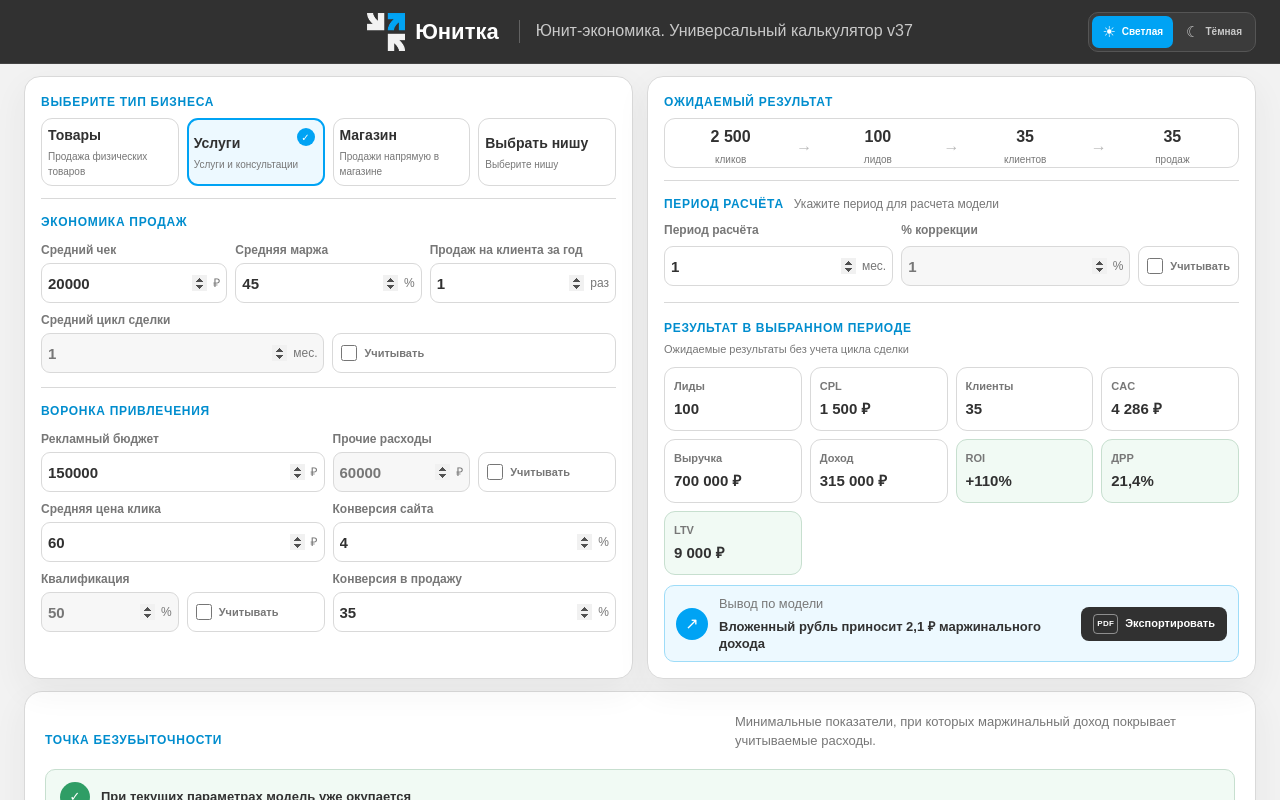
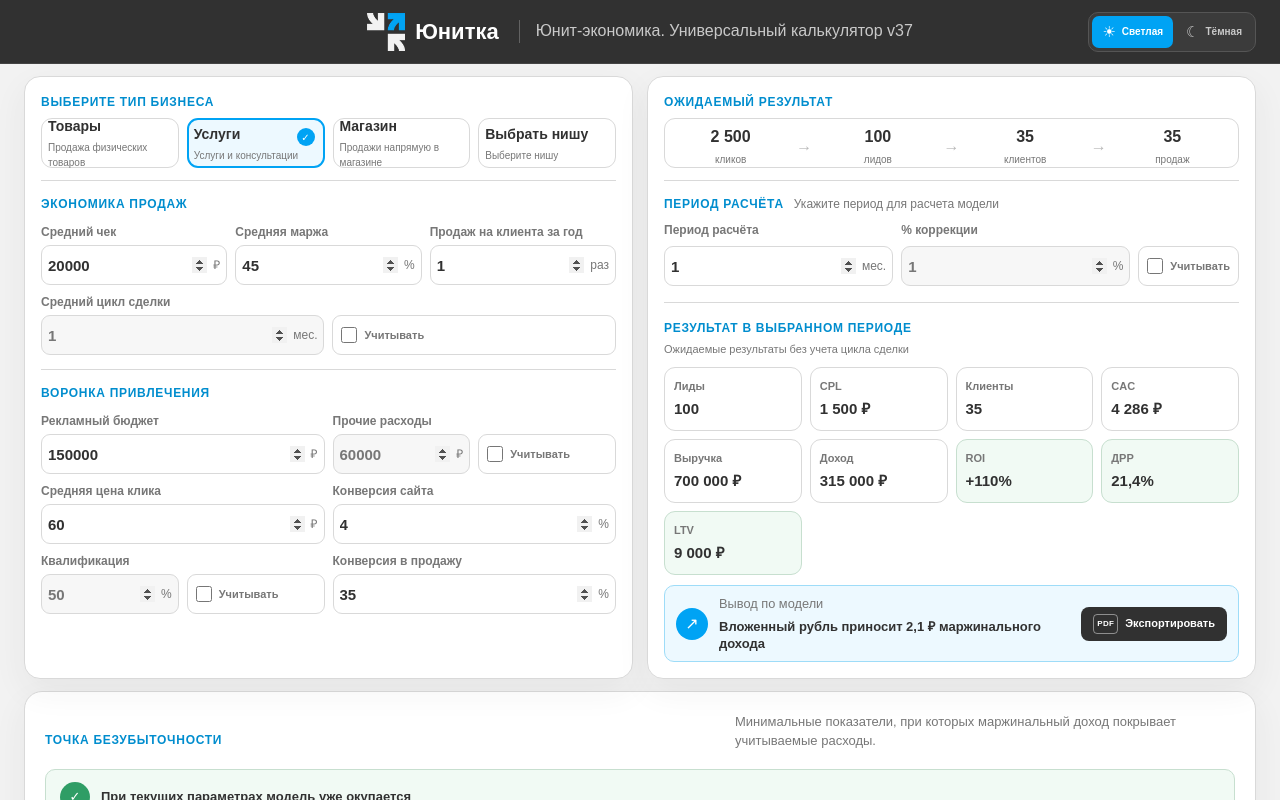
Before and after one commit to wer4d/unitka, a Next.js app: page / in a window 1280 px wide. Shown: the top 800 px of the page. Built offline with nearby package versions, Linux system fonts and the light colour scheme.

Commit message:
Lock summary blocks to shared dimensions

```diff
--- a/app/globals.css
+++ b/app/globals.css
@@ -68,12 +68,12 @@ button,input,select { font:inherit; } a { color:inherit; text-decoration:none; }
 .theme-switch button span { font-size:15px; line-height:1; }
 .theme-switch button b { font-size:10px; }
 .step { color:var(--accent-dark); font-size:12px; font-weight:700; text-transform:uppercase; letter-spacing:.06em; }
-.workspace { width:calc(100% - 48px); max-width:1560px; margin:18px auto 12px; display:grid; grid-template-columns:repeat(2,minmax(0,1fr)); gap:16px; align-items:stretch; }
+.workspace { --summary-control-height:54px; width:calc(100% - 48px); max-width:1560px; margin:18px auto 12px; display:grid; grid-template-columns:repeat(2,minmax(0,1fr)); gap:16px; align-items:stretch; }
 .calculator,.results { border:1px solid var(--line); background:var(--surface); border-radius:18px; padding:18px; box-shadow:0 12px 34px var(--shadow); transition:background-color .2s ease,border-color .2s ease; }
 .preset-section { border-bottom:1px solid var(--line); padding-bottom:14px; margin-bottom:16px; }
 .preset-section>.step { display:flex; align-items:center; }
 .preset-grid { display:grid; grid-template-columns:repeat(4,minmax(0,1fr)); gap:9px; margin-top:8px; }
-.preset { min-height:54px; position:relative; display:flex; align-items:center; gap:9px; padding:7px; border:1px solid var(--line); background:var(--surface); border-radius:11px; text-align:left; color:var(--ink); transition:.16s ease; cursor:pointer; }
+.preset { height:var(--summary-control-height); min-height:0; position:relative; display:flex; align-items:center; gap:9px; padding:7px; border:1px solid var(--line); background:var(--surface); border-radius:11px; text-align:left; color:var(--ink); transition:.16s ease; cursor:pointer; }
 .preset:hover { border-color:var(--line-strong); transform:translateY(-1px); }
 .preset.active { border:2px solid var(--accent); background:var(--accent-soft); padding:6px; }
 .preset b,.preset small { display:block; }.preset b { font-size:15px; }.preset small { color:var(--muted); font-size:11px; margin-top:4px; }
@@ -112,7 +112,7 @@ h2 { font-size:23px; line-height:1.2; margin:5px 0 18px; letter-spacing:-.02em;
 .results { position:sticky; top:94px; height:100%; }
 .results-head { display:flex; justify-content:space-between; align-items:center; gap:12px; margin-bottom:8px; }
 .results-head h2 { margin-bottom:13px; }
-.funnel { height:54px; display:grid; grid-template-columns:1fr auto 1fr auto 1fr auto 1fr; align-items:center; gap:6px; border:1px solid var(--line); background:var(--surface); border-radius:11px; padding:7px; }
+.funnel { height:var(--summary-control-height); display:grid; grid-template-columns:1fr auto 1fr auto 1fr auto 1fr; align-items:center; gap:6px; border:1px solid var(--line); background:var(--surface); border-radius:11px; padding:7px; }
 .funnel-qualified { grid-template-columns:1fr auto 1fr auto 1.25fr auto 1fr auto 1fr; }
 .funnel div { display:grid; text-align:center; gap:3px; }.funnel b { font-size:16px; }.funnel small { color:var(--muted); font-size:10px; }.funnel>span { color:var(--line-strong); }
 .calculation-period { display:grid; gap:10px; }
@@ -221,11 +221,11 @@ h2 { font-size:23px; line-height:1.2; margin:5px 0 18px; letter-spacing:-.02em;
   .brand { gap:10px; font-size:22px; }
   .brand-mark,.brand-mark img { width:38px; height:38px; }
   .header-title { padding-left:16px; font-size:16px; }
-  .workspace { margin-top:12px; gap:14px; }
+  .workspace { --summary-control-height:50px; margin-top:12px; gap:14px; }
   .calculator,.results { border-radius:16px; padding:16px; }
   .preset-section { margin-bottom:14px; padding-bottom:12px; }
   .preset-grid { gap:8px; margin-top:7px; }
-  .preset { min-height:50px; gap:8px; padding:6px; }
+  .preset { gap:8px; padding:6px; }
   .preset.active { padding:5px; }
   .preset b { font-size:14px; }
   .preset small { margin-top:3px; font-size:10px; }
@@ -240,7 +240,7 @@ h2 { font-size:23px; line-height:1.2; margin:5px 0 18px; letter-spacing:-.02em;
   .field-control>span { padding-right:6px; }
   .results { top:78px; }
   .results-head { margin-bottom:7px; }
-  .funnel { height:50px; padding:6px; }
+  .funnel { padding:6px; }
   .results-period { margin-top:12px; padding-top:14px; }
   .calculation-period { gap:8px; }
   .metric-grid,.result-section-heading { margin-top:16px; padding-top:16px; }
```
